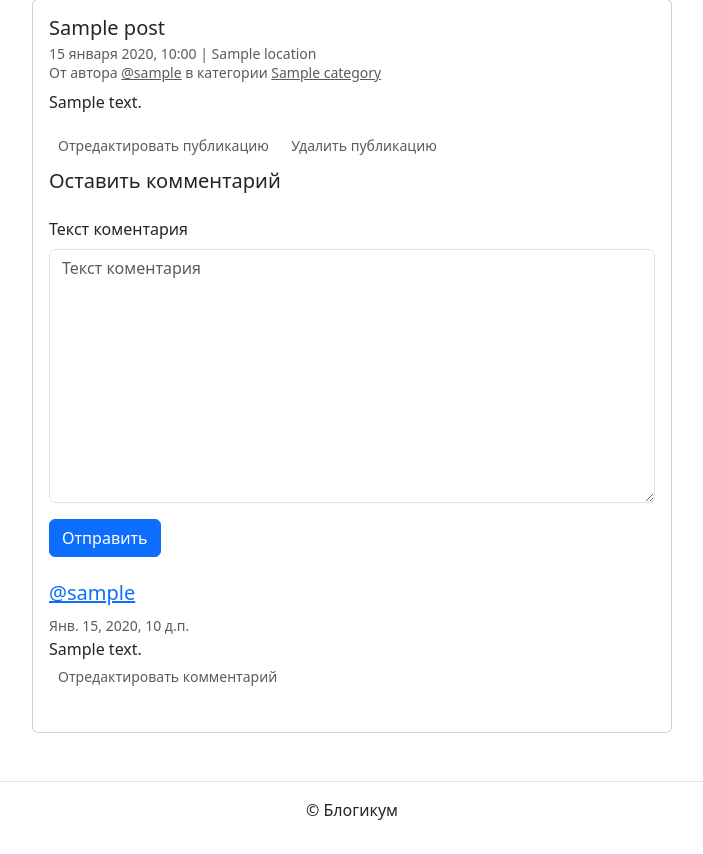
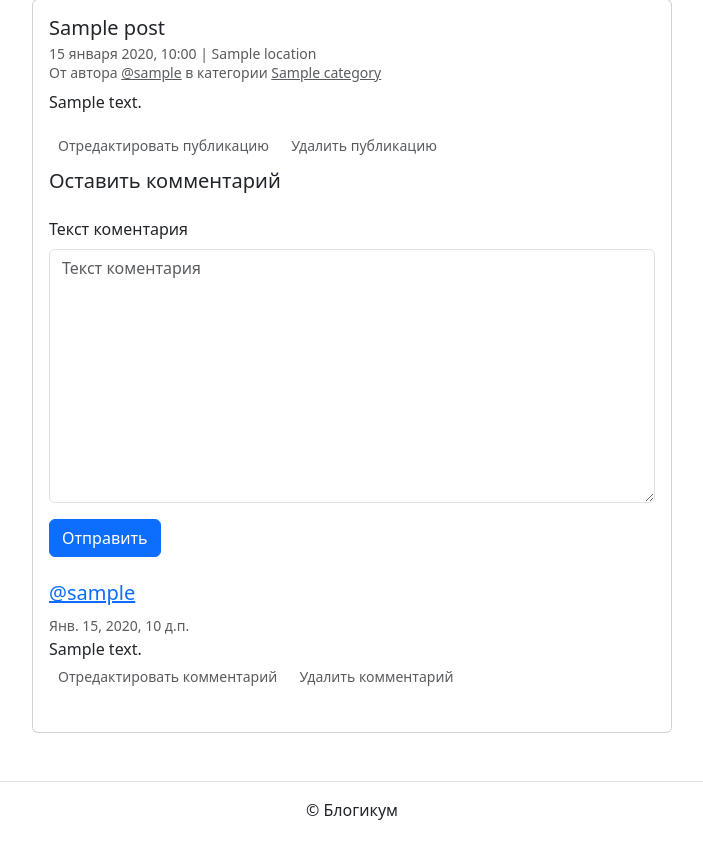
Before and after one commit to ivukolov/django_sprint4, a Django app: page /posts/1/ in a window 1280 px wide. Shown: the part 105-959 px from the top of the page, without its empty margins (288-991 px from the left). Run offline with Django 3.2, Linux system fonts and the light colour scheme; a user stored in the database is signed in; tables that the repository leaves empty hold one stand-in row (values such as "Sample post"); parts of the project's set-up code (start-up, migrations or seed data) failed here and were passed over; some libraries are stand-ins or nearby versions.

Commit message:
remove comments

```diff
--- a/blogicum/templates/includes/comments.html
+++ b/blogicum/templates/includes/comments.html
@@ -25,9 +25,9 @@
       <a class="btn btn-sm text-muted" href="{% url 'blog:edit_comment' post.id comment.id %}" role="button">
         Отредактировать комментарий
       </a>
-{#      <a class="btn btn-sm text-muted" href="{% url 'blog:delete_comment' post.id comment.id %}" role="button">#}
-{#        Удалить комментарий#}
-{#      </a>#}
+      <a class="btn btn-sm text-muted" href="{% url 'blog:delete_comment' post.id comment.id %}" role="button">
+        Удалить комментарий
+      </a>
     {% endif %}
   </div>
 {% endfor %}
```
